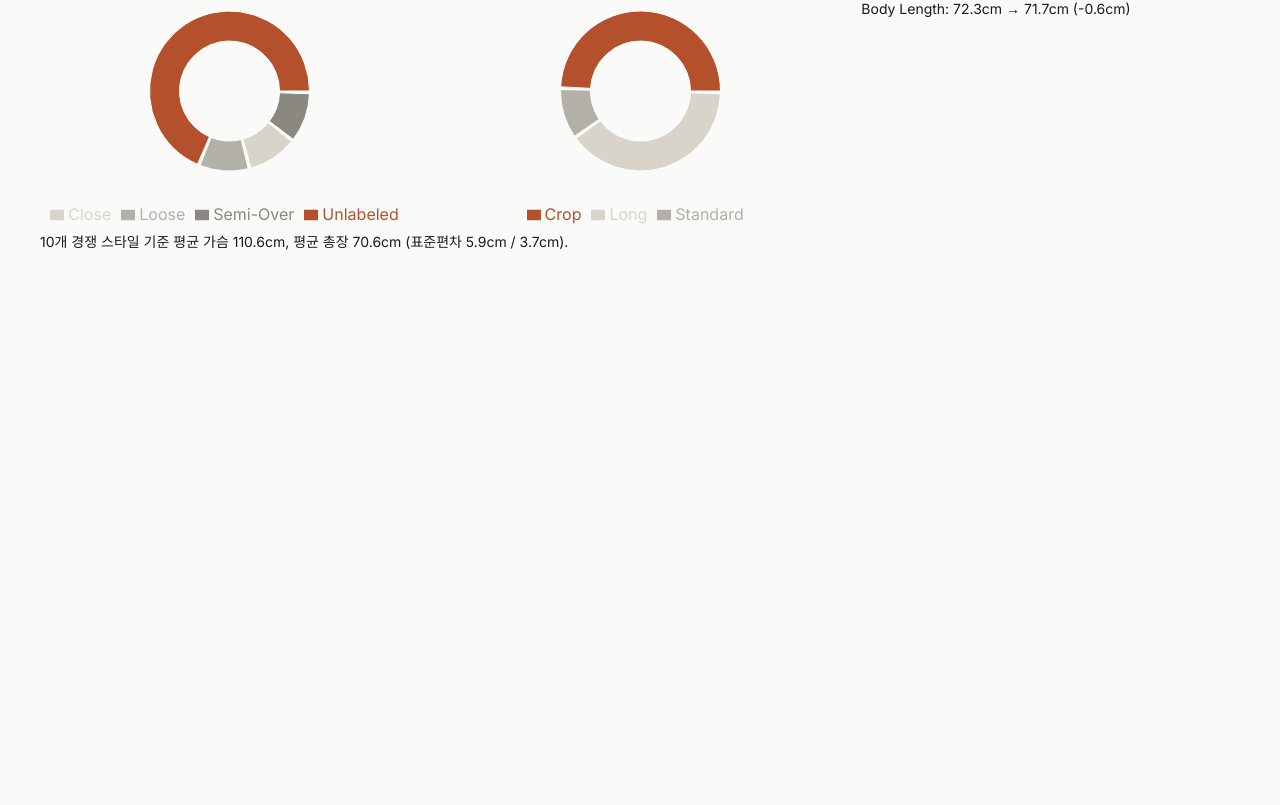
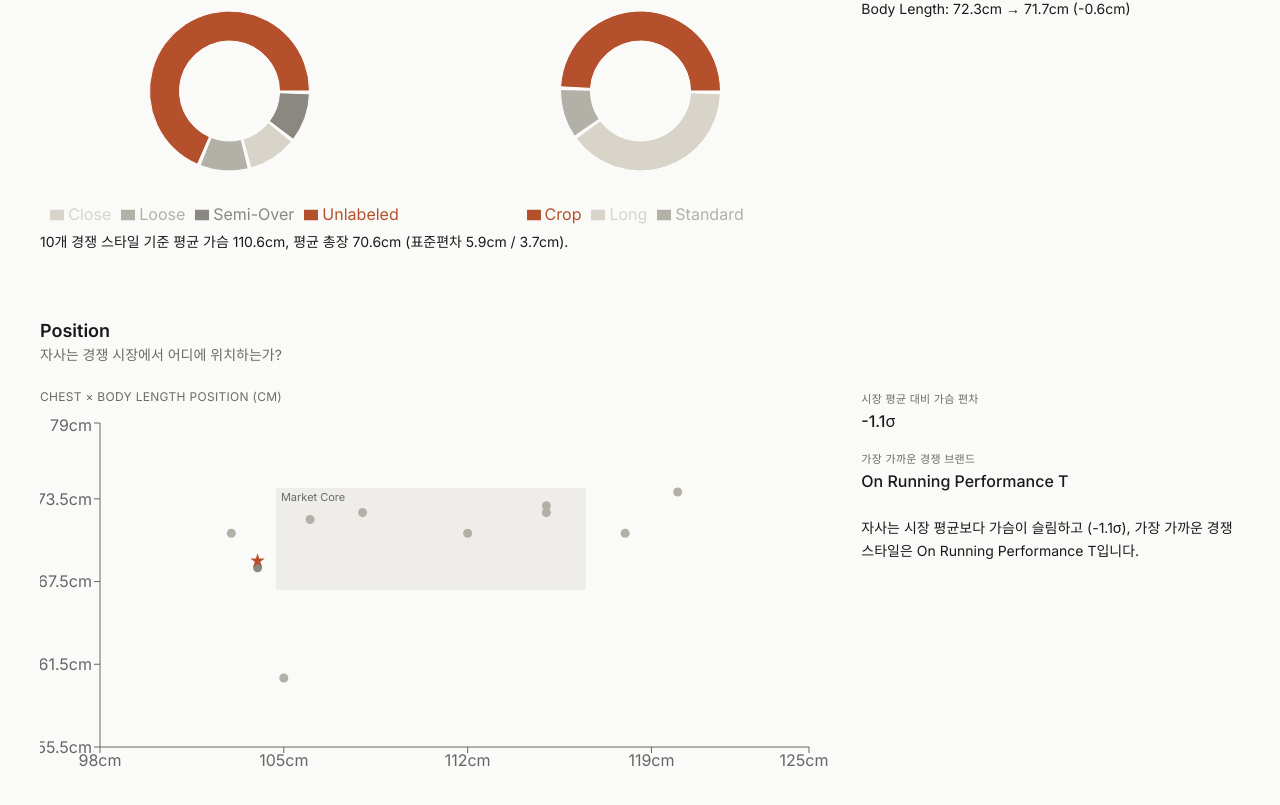
Before and after one commit to junghyun-95/Fit-Strategy, a React (Vite) app: page / in a window 1280 px wide. Shown: the part 699-1504 px from the top of the page. Before the commit the page ends 1048 px from the top, so only its background shows below. Built offline with nearby package versions, Linux system fonts and the light colour scheme.

Commit message:
Add Position section (C) with scatter map and deviation stats
Co-Authored-By: Claude Sonnet 5 <noreply@anthropic.com>
Claude-Session: https://claude.ai/code/session_01JZLSrwrHMDw24iAhz13fv5

```diff
--- /dev/null
+++ b/src/components/report/PositionSection.tsx
@@ -0,0 +1,43 @@
+import { PositionScatterChart } from "../charts/PositionScatterChart";
+import { fieldStats, positionDeviation, nearestCompetitor } from "../../utils/analytics";
+import type { OwnFit, MarketEntry } from "../../types";
+import { SectionHeading } from "./MarketSection";
+
+interface Props {
+  ownFit: OwnFit;
+  market: MarketEntry[];
+  positionDiagnosis: string;
+}
+
+export function PositionSection({ ownFit, market, positionDiagnosis }: Props) {
+  const chestStats = fieldStats(market, "chest");
+  const nearest = nearestCompetitor(ownFit, market, "chest", "frontLength");
+  const chestDev = chestStats && ownFit.spec.chest != null
+    ? positionDeviation(ownFit.spec.chest, chestStats)
+    : null;
+
+  return (
+    <section className="mb-16">
+      <SectionHeading title="Position" question="자사는 경쟁 시장에서 어디에 위치하는가?" />
+      <div className="grid grid-cols-3 gap-8">
+        <div className="col-span-2">
+          <PositionScatterChart ownFit={ownFit} market={market} />
+        </div>
+        <div className="space-y-4 text-sm">
+          <Stat label="시장 평균 대비 가슴 편차" value={chestDev != null ? `${chestDev > 0 ? "+" : ""}${chestDev}σ` : "N/A"} />
+          <Stat label="가장 가까운 경쟁 브랜드" value={nearest ? `${nearest.brand} ${nearest.style}` : "N/A"} />
+          <p className="text-ink leading-relaxed pt-2">{positionDiagnosis}</p>
+        </div>
+      </div>
+    </section>
+  );
+}
+
+function Stat({ label, value }: { label: string; value: string }) {
+  return (
+    <div>
+      <p className="text-[11px] uppercase tracking-wide text-muted">{label}</p>
+      <p className="text-base font-medium text-ink">{value}</p>
+    </div>
+  );
+}
--- a/src/pages/ExecutiveReport.tsx
+++ b/src/pages/ExecutiveReport.tsx
@@ -3,6 +3,7 @@ import { FilterBar, type ReportFilters } from "../components/report/FilterBar";
 import { mockAiAdapter, type AIStrategyResult } from "../services/aiAnalysis";
 import { ExecutiveConclusion } from "../components/report/ExecutiveConclusion";
 import { MarketSection } from "../components/report/MarketSection";
+import { PositionSection } from "../components/report/PositionSection";
 import ownFitsData from "../data/ownFits.json";
 import plmSpecsData from "../data/plmSpecs.json";
 import marketEntriesData from "../data/marketEntries.json";
@@ -59,6 +60,7 @@ export function ExecutiveReport() {
           <>
             <ExecutiveConclusion result={result} filters={filters} brandCount={new Set(filteredMarket.map((m) => m.brand)).size} />
             <MarketSection market={filteredMarket} plmSpecs={filteredPlmSpecs} marketSummary={result.marketSummary} />
+            <PositionSection ownFit={ownFit} market={filteredMarket} positionDiagnosis={result.positionDiagnosis} />
           </>
         ) : (
           <p className="text-muted text-sm">Select an own brand style to begin.</p>
```
